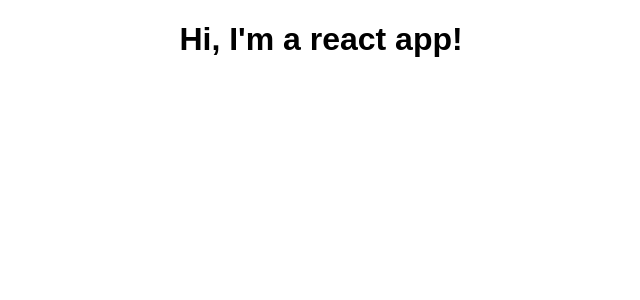
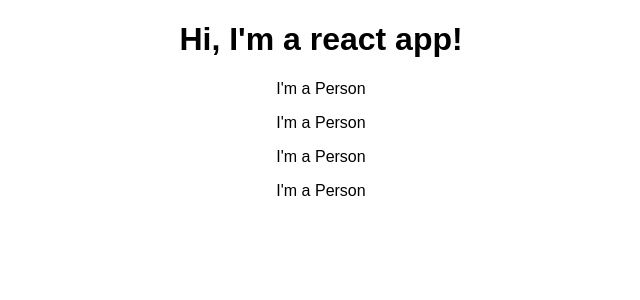
Before and after one commit to samims/learning-react, a React (Create React App) app: page / in a window 1280 px wide. Shown: the top 300 px of the page, without its empty margins (319-959 px from the left). Built offline with nearby package versions, Linux system fonts and the light colour scheme.

Commit message:
working with components and reusing

```diff
--- a/src/App.js
+++ b/src/App.js
@@ -1,14 +1,19 @@
 import React, { Component } from "react";
-import logo from "./logo.svg";
 import "./App.css";
+import Person from './Person/Person'
 
 class App extends Component {
   render() {
     return (
       <div className="App">
         <h1>Hi, I'm a react app!</h1>
+        <Person/>
+        <Person/>
+        <Person/>
+        <Person/>
       </div>
     );
+    // return React.createElement('div', {className: 'App'}, React.createElement("h1", null, "Now This works"))
   }
 }
 
--- /dev/null
+++ b/src/Person/Person.jsx
@@ -0,0 +1,7 @@
+import React from "react";
+
+const person = () => {
+    return <p>I'm a Person</p>
+}
+
+export default person;
```
